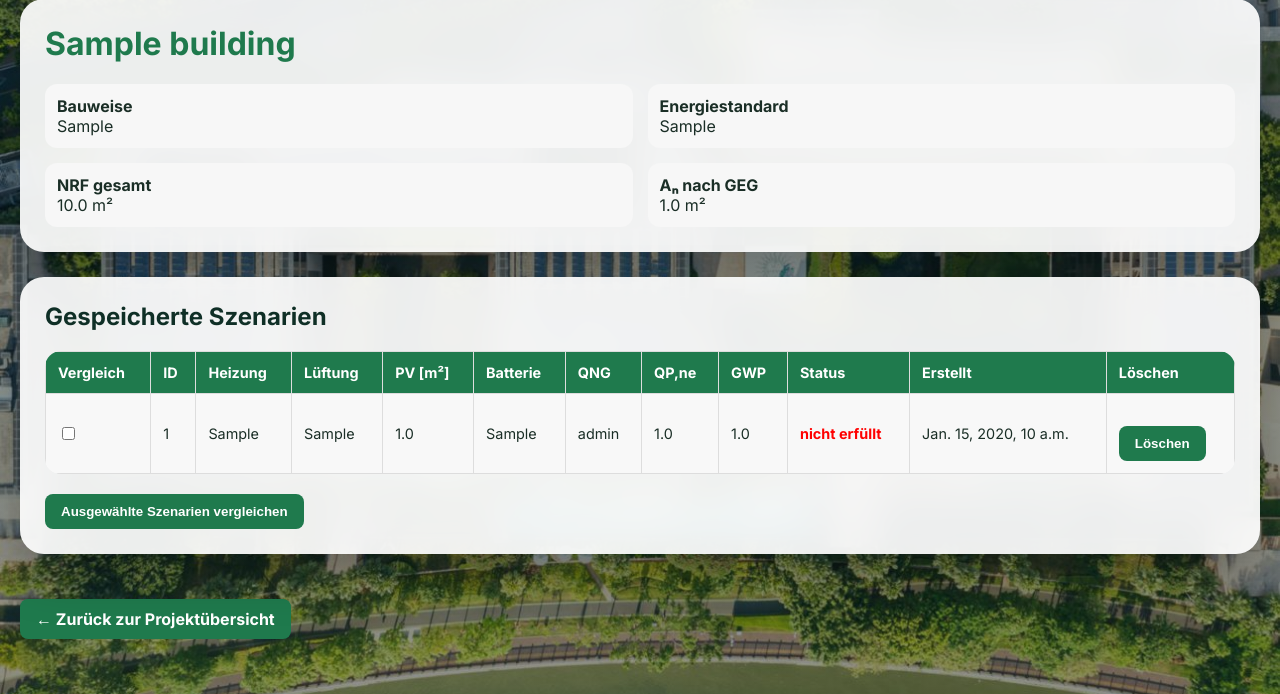
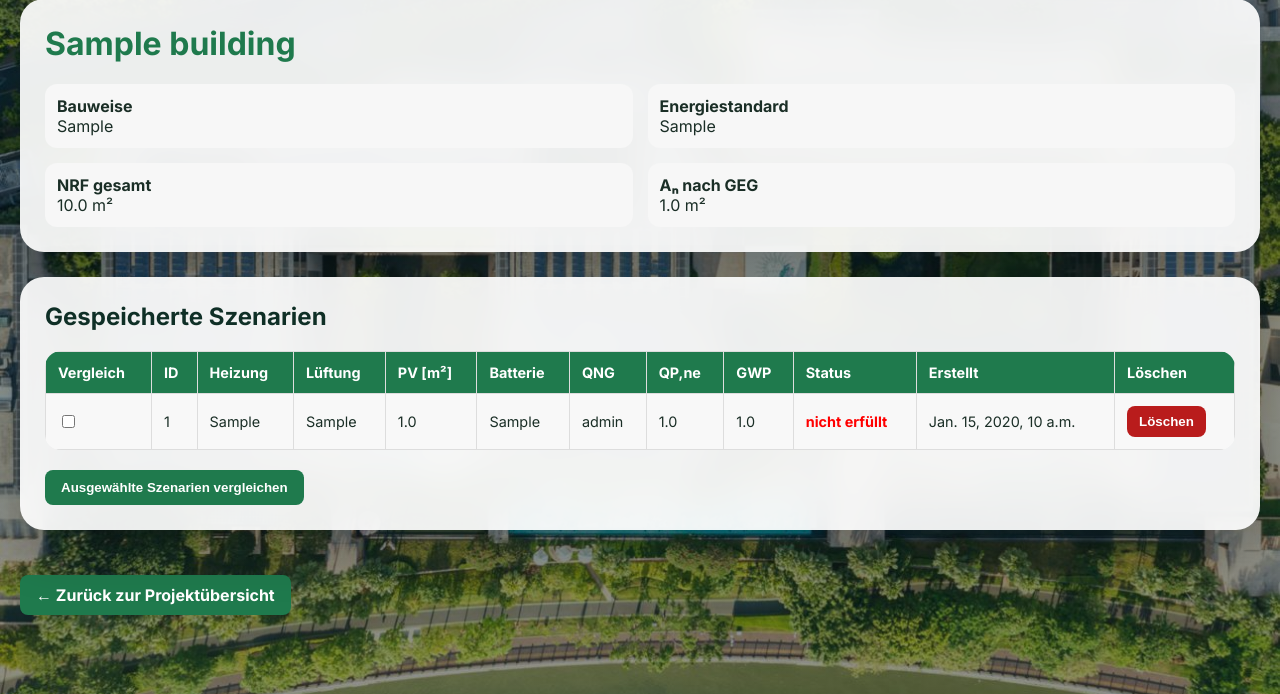
Before and after one commit to DBM-THA/Absch-tzung-der-Geb-ude-kobilanz-nach-QNG, a Django app: page /project/1/ in a window 1280 px wide. Shown: the part 106-800 px from the top of the page. Run offline with Django 5.2, Linux system fonts and the light colour scheme; tables that the repository leaves empty hold one stand-in row (values such as "Sample post").

Commit message:
Add delete button and update scenario comparison table

```diff
--- a/qngapp/templates/qngapp/project_detail.html
+++ b/qngapp/templates/qngapp/project_detail.html
@@ -119,6 +119,21 @@ tr:nth-child(even){
     background:#16633d;
 }
 
+.delete-btn{
+    display:inline-block;
+    padding:8px 12px;
+    background:#b91c1c;
+    color:white;
+    border:none;
+    border-radius:8px;
+    font-weight:700;
+    cursor:pointer;
+}
+
+.delete-btn:hover{
+    background:#7f1d1d;
+}
+
 .info-grid{
     display:grid;
     grid-template-columns:repeat(2,1fr);
@@ -182,7 +197,8 @@ tr:nth-child(even){
     <div class="card">
         <h2>Gespeicherte Szenarien</h2>
 
-        <form method="get" action="{% url 'compare_scenarios' building.id %}">
+        <form method="get" action="{% url 'compare_scenarios' building.id %}" id="compare-form"></form>
+
         <table>
             <tr>
                 <th>Vergleich</th>
@@ -202,7 +218,12 @@ tr:nth-child(even){
             {% for scenario in scenarios %}
             <tr>
                 <td>
-                        <input type="checkbox" name="scenario_ids" value="{{ scenario.id }}">
+                    <input
+                        form="compare-form"
+                        type="checkbox"
+                        name="scenario_ids"
+                        value="{{ scenario.id }}"
+                    >
                 </td>
 
                 <td>{{ scenario.id }}</td>
@@ -234,12 +255,11 @@ tr:nth-child(even){
                 <td>
                     <form method="post" action="{% url 'delete_scenario' scenario.id %}">
                         {% csrf_token %}
-                            <button class="button" type="submit">
+                        <button class="delete-btn" type="submit">
                             Löschen
                         </button>
                     </form>
                 </td>
-
             </tr>
             {% empty %}
             <tr>
@@ -248,10 +268,9 @@ tr:nth-child(even){
             {% endfor %}
         </table>
 
-            <button class="button" type="submit">
+        <button class="button" type="submit" form="compare-form">
             Ausgewählte Szenarien vergleichen
         </button>
-        </form>
     </div>
 
     <a class="button" href="{% url 'projects' %}">
```
Lines whose indentation alone changed are shown as unchanged.
